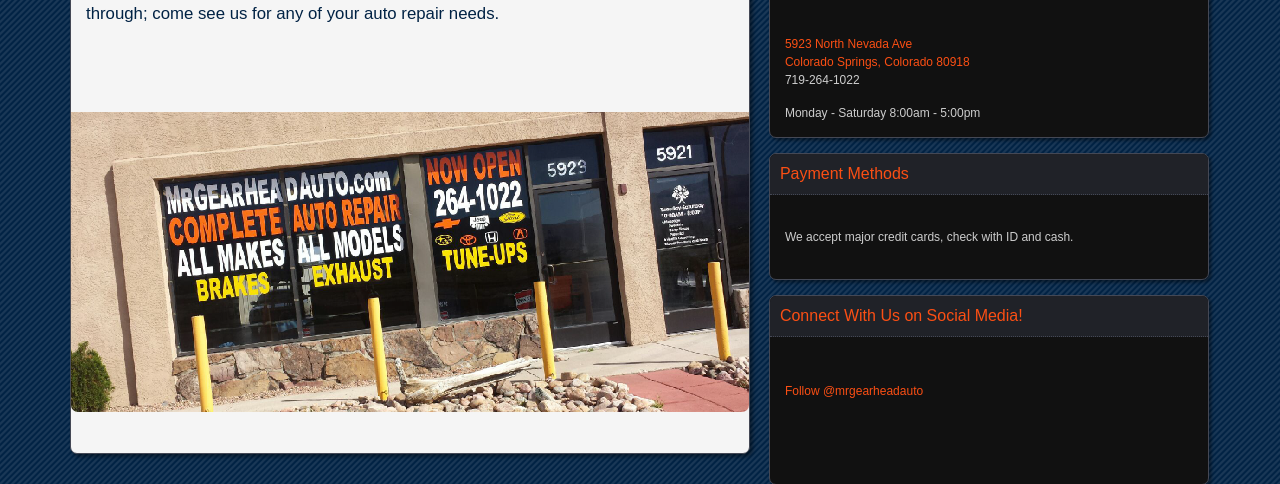
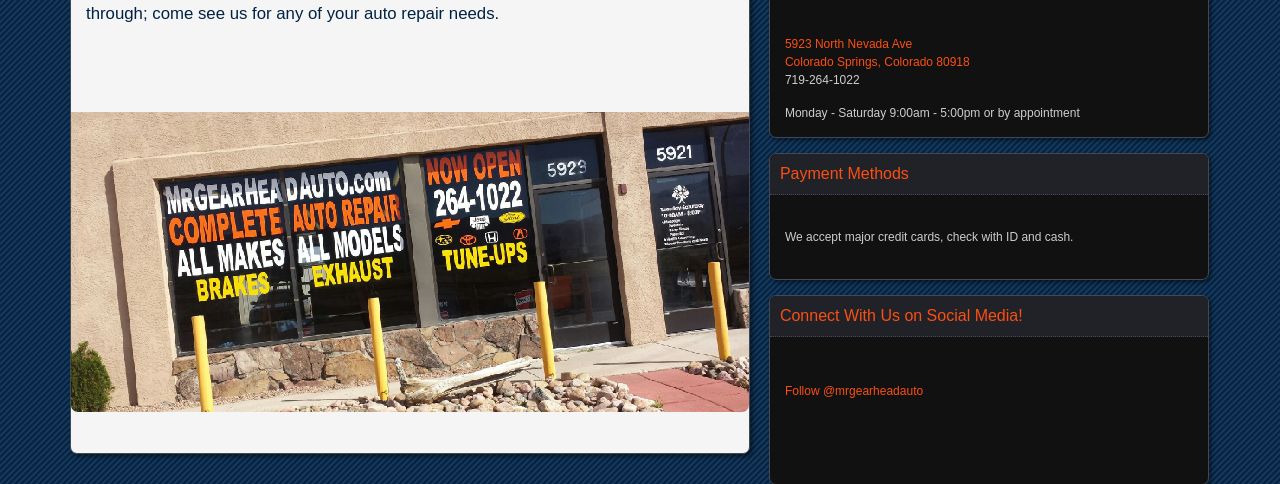
Before and after one commit to KevinMcCoy/mrgearheadauto, a PHP site: page /index.php in a window 1280 px wide. Shown: the part 726-1210 px from the top of the page. Run offline with PHP 8.4, Linux system fonts and the light colour scheme; some libraries are stand-ins or nearby versions.

Commit message:
hours updated

```diff
--- a/sidebar.php
+++ b/sidebar.php
@@ -10,12 +10,14 @@
 			<input type="hidden" id="contact-info-map-lon" value="-104.8142368" />
 			<div id="contact-info-map-canvas"></div>
 		</div>
-		<div class="confit-address"><a href="http://maps.google.com/maps?z=16&#038;q=5923+north+nevada+ave+colorado+springs,+colorado+80918" target="_blank">5923 North Nevada Ave
+		<div class="confit-address">
+			<a href="http://maps.google.com/maps?z=16&#038;q=5923+north+nevada+ave+colorado+springs,+colorado+80918" target="_blank">5923 North Nevada Ave
 			<br/>Colorado Springs, Colorado 80918</a>
 			<br/>719-264-1022
 		</div>
 
-		<div class="confit-hours">Monday - Saturday 8:00am - 5:00pm
+		<div class="confit-hours">
+			Monday - Saturday 9:00am - 5:00pm or by appointment
 			<!-- <br/>Saturday  8:00am-5:00pm -->
 		</div>
 	</li>
@@ -41,9 +43,9 @@
 			</li>
 			<li>
 				<a class="twitter-follow-button"
-				  href="https://twitter.com/mrgearheadauto"
-				  data-show-count="false"
-				  data-lang="en">
+					href="https://twitter.com/mrgearheadauto"
+					data-show-count="false"
+					data-lang="en">
 				Follow @mrgearheadauto
 				</a>
 			</li>
```
